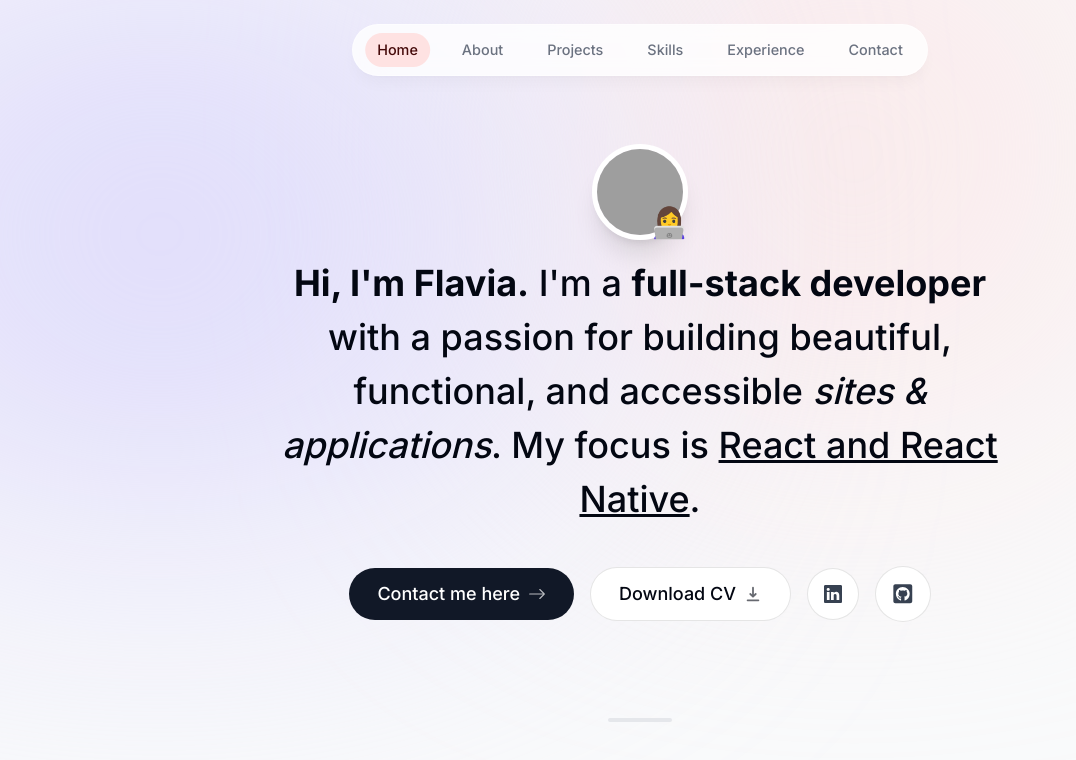
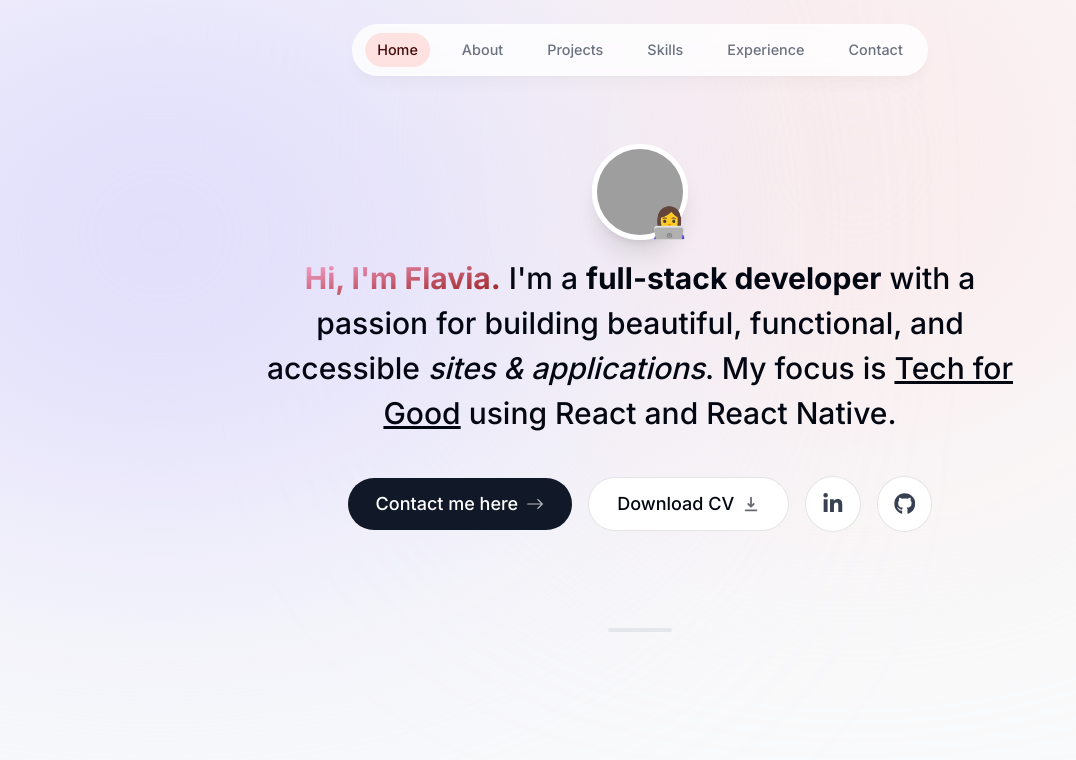
Before and after one commit to flaviamuntean/flaviacodes, a Next.js app: page / in a window 1280 px wide. Shown: the top 760 px of the page, without its empty margins (0-1076 px from the left). Built offline with nearby package versions, Linux system fonts and the light colour scheme; grey boxes are pictures that could not be loaded.

Commit message:
Update icons and text styling in Intro component

```diff
--- a/components/intro.tsx
+++ b/components/intro.tsx
@@ -4,9 +4,9 @@ import Image from 'next/image';
 import React from 'react';
 import { motion } from 'framer-motion';
 import Link from 'next/link';
-import { BsArrowRight, BsLinkedin } from 'react-icons/bs';
+import { BsArrowRight } from 'react-icons/bs';
 import { HiDownload } from 'react-icons/hi';
-import { FaGithubSquare } from 'react-icons/fa';
+import { FaGithub, FaLinkedinIn } from 'react-icons/fa';
 
 const Intro = () => {
   return (
@@ -47,15 +47,18 @@ const Intro = () => {
         </div>
       </div>
       <motion.p
-        className="mb-10 mt-4 px-4 text-2xl font-medium !leading-[1.5] sm:text-4xl"
+        className="mb-10 mt-4 px-4 text-2xl font-medium !leading-[1.5] sm:text-3xl 2xl:text-4xl"
         initial={{ opacity: 0, y: 100 }}
         animate={{ opacity: 1, y: 0 }}
       >
-        <span className="font-bold">Hi, I'm Flavia.</span> I'm a{' '}
-        <span className="font-bold">full-stack developer</span> with a passion
-        for building beautiful, functional, and accessible{' '}
+        <span className="font-bold text-transparent bg-clip-text bg-gradient-to-br from-pink-300 to-red-800">
+          Hi, I'm Flavia.
+        </span>{' '}
+        I'm a <span className="font-bold">full-stack developer</span> with a
+        passion for building beautiful, functional, and accessible{' '}
         <span className="italic">sites & applications</span>. My focus is{' '}
-        <span className="underline">React and React Native</span>.
+        <span className="underline">Tech for Good</span> using React and React
+        Native.
       </motion.p>
       <motion.div
         className="flex flex-col sm:flex-row gap-4 items-center justify-center px-4 text-lg font-medium"
@@ -86,13 +89,13 @@ const Intro = () => {
         </a>
 
         <a
-          className="bg-white p-4 text-gray-700 flex items-center gap-2 rounded-full
+          className="bg-white p-4 text-gray-700 flex items-center gap-2 rounded-full text-[1.35rem]
         outline-none focus:scale-[1.15] hover:scale-[1.15] hover:text-gray-950 active:scale-105 transition-all
         cursor-pointer border border-black/10"
           href="https://www.linkedin.com/in/flaviamuntean/"
           target="_blank"
         >
-          <BsLinkedin />
+          <FaLinkedinIn />
         </a>
 
         <a
@@ -102,7 +105,7 @@ const Intro = () => {
           href="https://github.com/flaviamuntean"
           target="_blank"
         >
-          <FaGithubSquare />
+          <FaGithub />
         </a>
       </motion.div>
     </section>
```
